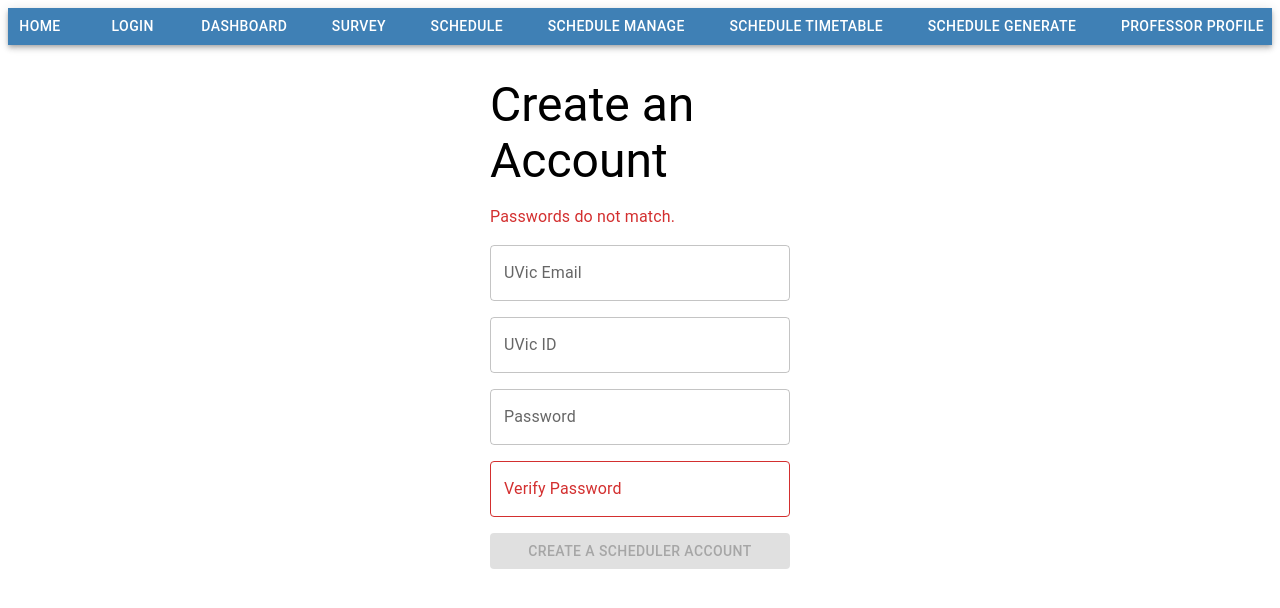
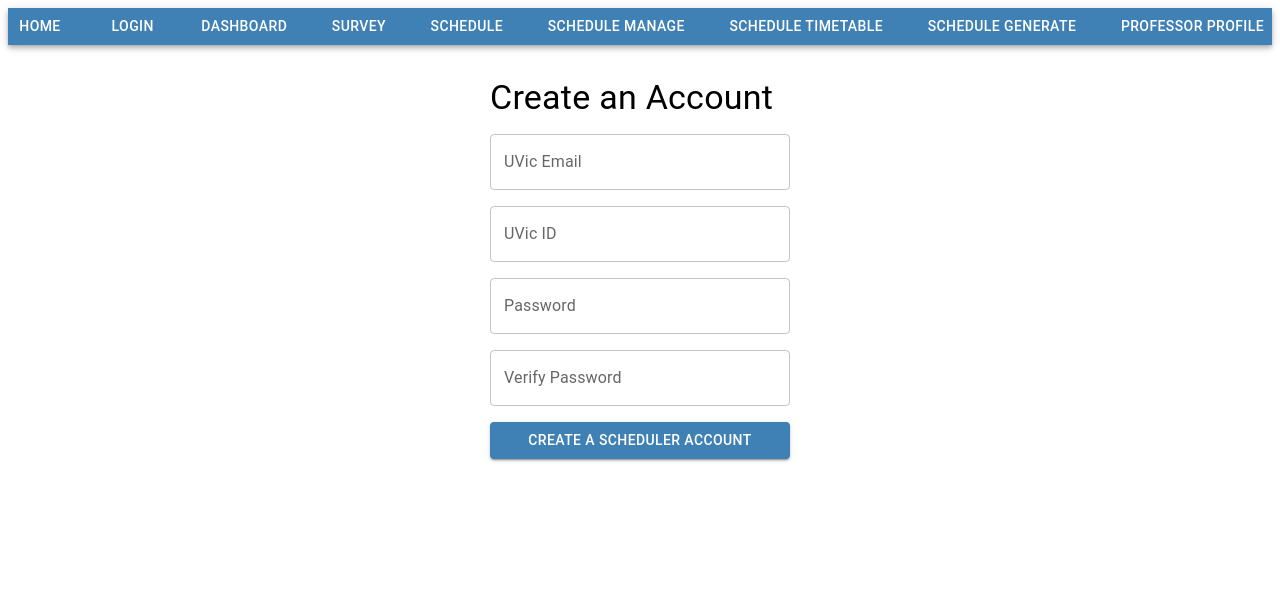
Before and after one commit to SENG499-Company-4/Frontend, a React (Create React App) app in the folder app/: page /register in a window 1280 px wide. Shown: the top 608 px of the page. Built offline with nearby package versions, Linux system fonts and the light colour scheme; the HTML template or start-up script is replaced by a standard one.

Commit message:
Fixed 'Passwords do not match' error display even within intial user input

```diff
--- a/app/src/components/pages/Register.tsx
+++ b/app/src/components/pages/Register.tsx
@@ -26,7 +26,7 @@ function Register() {
   };
 
   useEffect(() => {
-    formData.password === formData.confirmPassword && formData.password.length > 0
+    (formData.password === formData.confirmPassword && formData.password.length > 0) || formData.email.length === 0
       ? setHasErrors(false)
       : setHasErrors(true);
   }, [formData.password, formData.confirmPassword]);
@@ -43,7 +43,7 @@ function Register() {
     >
       <Grid container spacing={2} marginTop={2}>
         <Grid item>
-          <Typography variant="h3">Create an Account</Typography>
+          <Typography variant="h4">Create an Account</Typography>
         </Grid>
         {hasErrors && (
           <Grid item>
```
